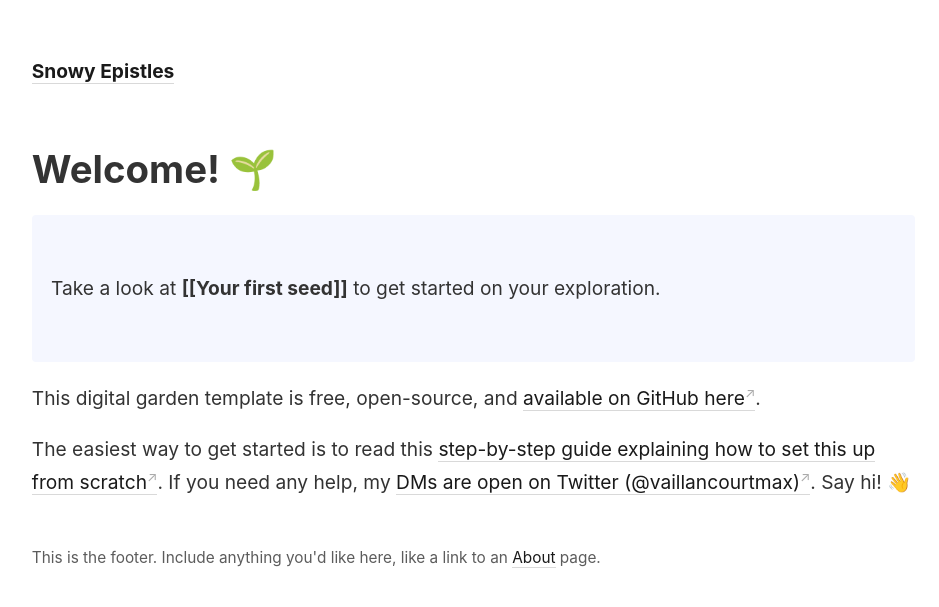
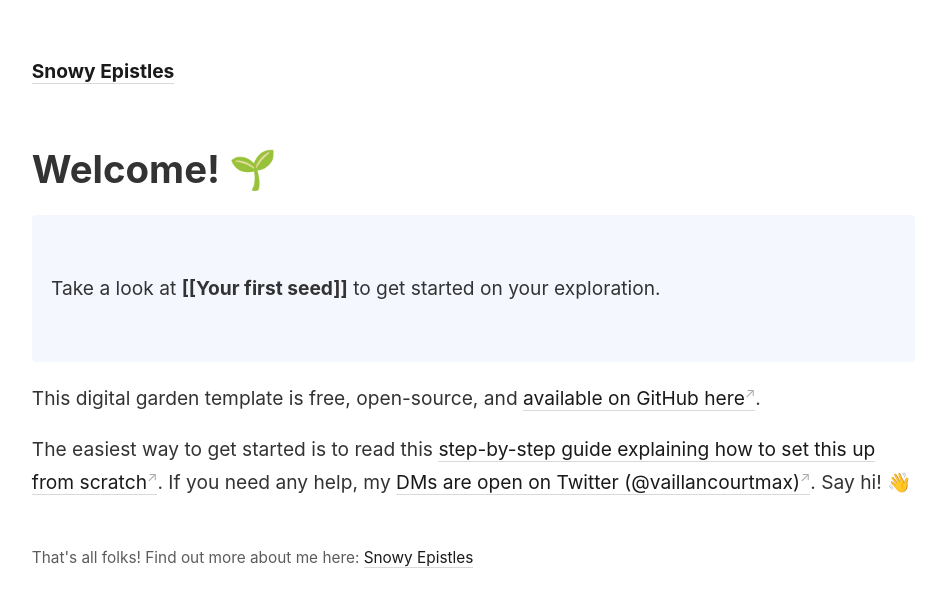
Before and after one commit to snowyepistles/snowyepistles.github.io, a Jekyll site: the page built from _pages/index.md, in a window 1280 px wide. Shown: the top 607 px of the page, without its empty margins (45-984 px from the left). Built offline with Jekyll 4.4.1, drawn with Linux system fonts in a browser that asks for light colours.

Commit message:
Update footer.html

```diff
--- a/_includes/footer.html
+++ b/_includes/footer.html
@@ -1 +1 @@
-This is the footer. Include anything you'd like here, like a link to an <a class="internal-link" href="/about">About</a> page.
+That's all folks! Find out more about me here: <a class="internal-link" href="/about">Snowy Epistles</a>
```
